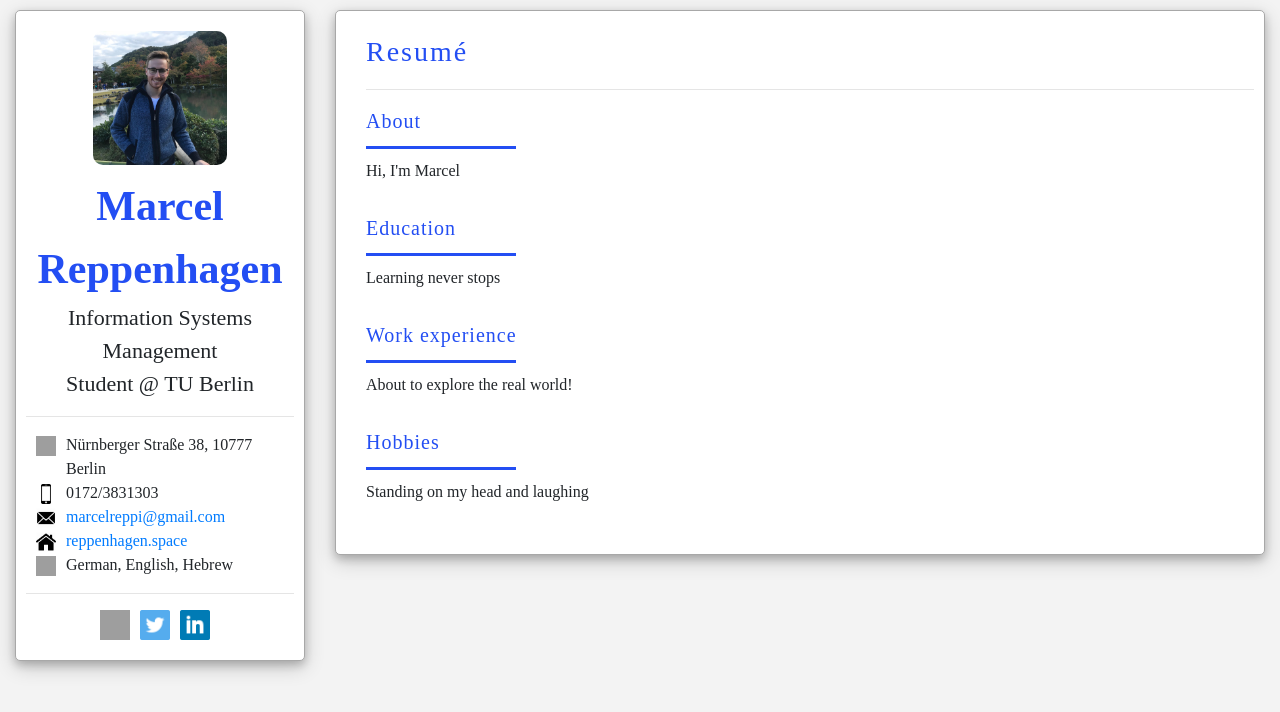
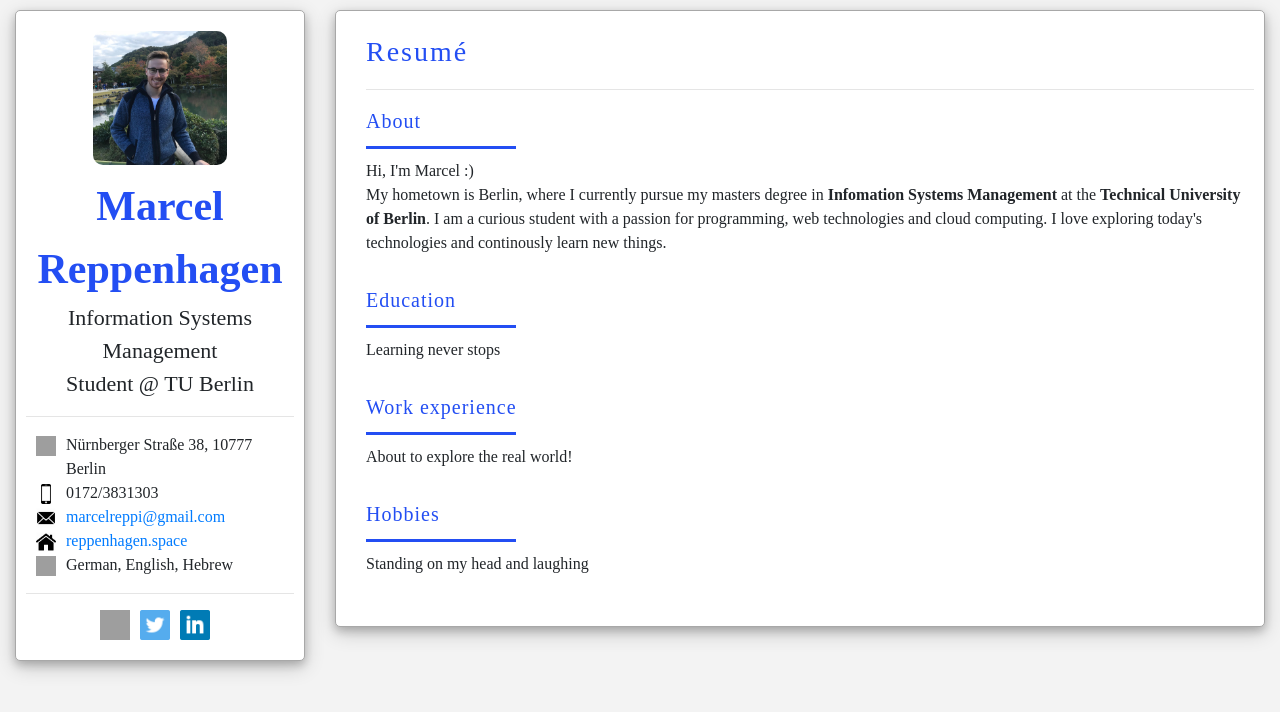
Before and after one commit to marcelreppi/personal-website, a React (Create React App) app: page / in a window 1280 px wide. Shown: the top 712 px of the page. Built offline with nearby package versions, Linux system fonts and the light colour scheme; grey boxes are pictures that could not be loaded; a web font is replaced by a local one.

Commit message:
more info to resume

```diff
--- a/src/components/PersonalDetail.js
+++ b/src/components/PersonalDetail.js
@@ -1,5 +1,4 @@
 import React from 'react'
-import { Container, Row, Col } from 'reactstrap';
 
 import '../styles/PersonalDetail.css'
 
--- a/src/components/Resume.js
+++ b/src/components/Resume.js
@@ -9,7 +9,13 @@ class Resume extends React.Component {
         <div className="resume-title">Resumé</div>
         <hr></hr>
         <div className="resume-section">About</div>
-        <div className="resume-content">Hi, I'm Marcel</div>
+        <div className="resume-content">
+          Hi, I'm Marcel :)<br/>
+          My hometown is Berlin, where I currently pursue my masters degree
+          in <b>Infomation Systems Management</b> at the <b>Technical University of Berlin</b>.
+          I am a curious student with a passion for programming, web technologies and cloud computing.
+          I love exploring today's technologies and continously learn new things.
+        </div>
         <div className="resume-section">Education</div>
         <div className="resume-content">Learning never stops</div>
         <div className="resume-section">Work experience</div>
```
